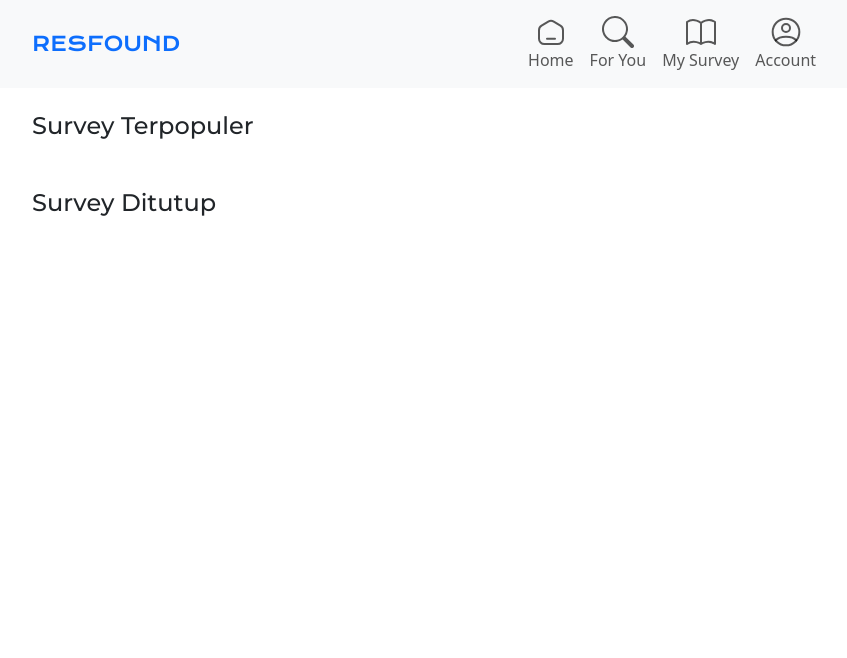
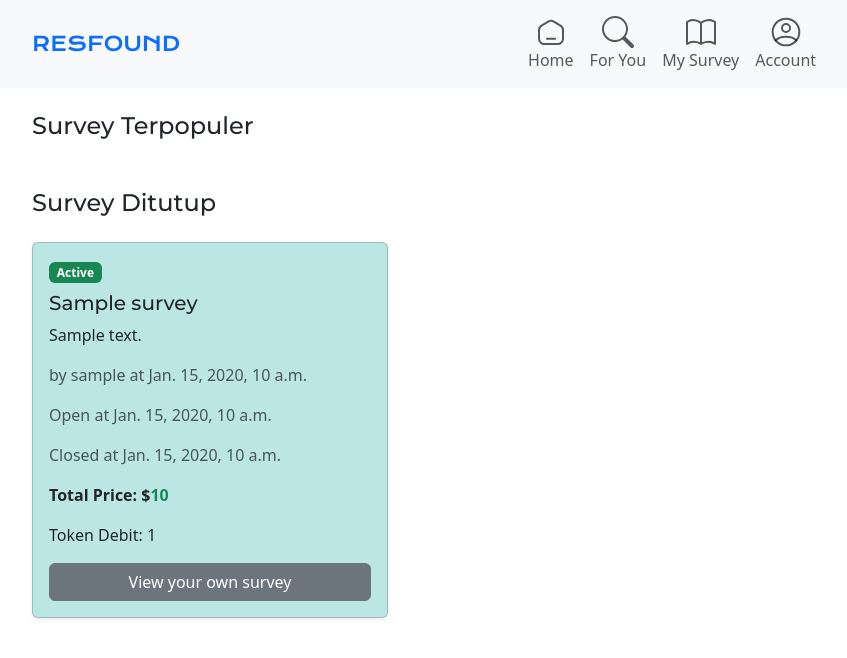
Before and after one commit to fajar-i/Resfound, a Django app: page /fyp/ in a window 1280 px wide. Shown: the top 658 px of the page, without its empty margins (50-897 px from the left). Run offline with Django 5.2, Linux system fonts and the light colour scheme; a user stored in the database is signed in; tables that the repository leaves empty hold one stand-in row (values such as "Sample post").

Commit message:
ubah tombol di fyp

```diff
--- a/survey/templates/fyp.html
+++ b/survey/templates/fyp.html
@@ -57,6 +57,8 @@
 
                         {% for recommended_survey in survey.recommended_surveys.all %}
                         <p>Token Debit: {{ recommended_survey.token_debit }}</p>
+                        <!-- jika survey milik orang lain, silakan jawab survey -->
+                        {% if recommended_survey.survey.user != user %}
                         <a href="{% url 'answer_survey' survey.id %}"
                             class="btn btn-primary w-100 {% if survey.id in responded_survey_ids or recommended_survey.token_debit == 0 %}disabled{% endif %}">
                             {% if survey.id in responded_survey_ids %}
@@ -65,6 +67,12 @@
                             Answer Survey
                             {% endif %}
                         </a>
+                        {% else %}
+                        <!-- kalau milik sendiri, arahkan ke list my survey -->
+                        <a href="{% url 'list_my_survey' %}" class="btn btn-secondary w-100">
+                            View your own survey
+                        </a>
+                        {% endif %}
                         {% empty %}
                         <p>No recommended surveys available.</p>
                         {% endfor %}
@@ -100,14 +108,21 @@
 
                         {% for recommended_survey in survey.recommended_surveys.all %}
                         <p>Token Debit: {{ recommended_survey.token_debit }}</p>
+                        {% if recommended_survey.survey.user != user %}
                         <a href="{% url 'answer_survey' survey.id %}"
-                            class="btn btn-primary w-100 disabled">
+                            class="btn btn-primary w-100 {% if survey.id in responded_survey_ids or recommended_survey.token_debit == 0 %}disabled{% endif %}">
                             {% if survey.id in responded_survey_ids %}
                             Survey Answered
                             {% else %}
                             Answer Survey
                             {% endif %}
                         </a>
+                        {% else %}
+                        <!-- kalau milik sendiri, arahkan ke list my survey -->
+                        <a href="{% url 'list_my_survey' %}" class="btn btn-secondary w-100">
+                            View your own survey
+                        </a>
+                        {% endif %}
                         {% empty %}
                         <p>No recommended surveys available.</p>
                         {% endfor %}
--- a/survey/views.py
+++ b/survey/views.py
@@ -137,10 +137,11 @@ def list_survey_fyp(request):
     all_surveys = Survey.objects.all()
     closed_surveys = all_surveys.exclude(id__in=surveys.values_list('id', flat=True))
 
-    # exclude survey milik sendiri
-    my_survey = Survey.objects.filter(user = request.user)
-    surveys = surveys.exclude(id__in=my_survey.values_list('id', flat=True))
-    closed_surveys = closed_surveys.exclude(id__in=my_survey.values_list('id', flat=True))
+    # daripada exclude survey milik sendiri, kita buat saja survey milik kita terlihat di fyp
+    # tapi nanti di html dibuat tombolnya tidak bisa "answer survey"
+    # my_survey = Survey.objects.filter(user = request.user)
+    # surveys = surveys.exclude(id__in=my_survey.values_list('id', flat=True))
+    # closed_surveys = closed_surveys.exclude(id__in=my_survey.values_list('id', flat=True))
 
     # Context for the template
     context = {
@@ -148,6 +149,7 @@ def list_survey_fyp(request):
         'closed_surveys': closed_surveys,
         'recommended_surveys': recommended_surveys,
         'responded_survey_ids': list(responded_surveys),  # Pass list of IDs to template
+        'user': request.user, #untuk mengetahui ini survey milik siapa
     }
 
     return render(request, 'fyp.html', context)
```
Also changed, not shown: 1 other file.
